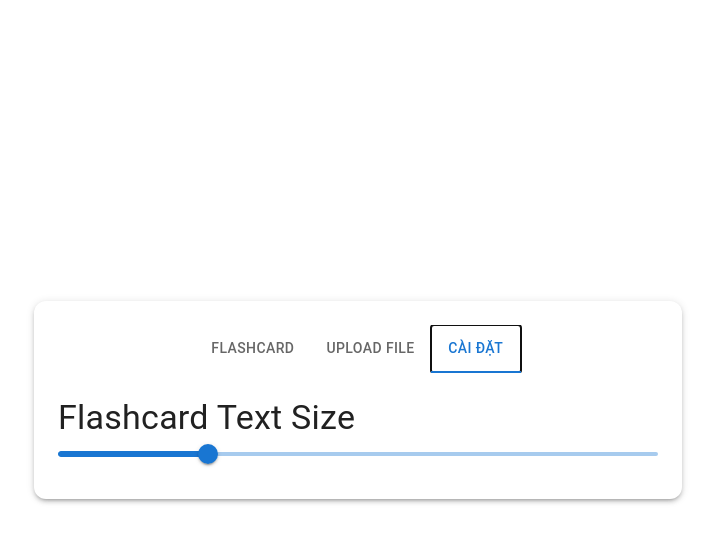
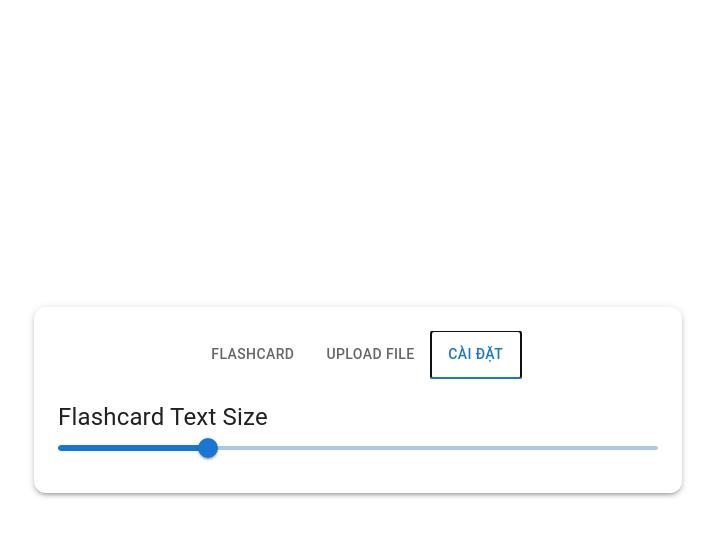
Before and after one commit to thuankhangho/btl-kncn, a React (Vite) app in the folder client/: page / in a window 1280 px wide. Both pictures are taken after a click on the tab "CÀI ĐẶT". Shown: the top 542 px of the page, without its empty margins (282-997 px from the left). Built offline with nearby package versions, Linux system fonts and the light colour scheme.

Commit message:
Fix textSize setting

```diff
--- a/client/src/components/flashcard.tsx
+++ b/client/src/components/flashcard.tsx
@@ -1,26 +1,22 @@
-import { useLocation } from 'react-router-dom';
+import { useLocation } from "react-router-dom";
 import { FlashcardArray } from "react-quizlet-flashcard";
-import { useEffect, useRef, useState } from 'react';
-
-
-interface FlashcardProps {
-  flashcardTextSize: number;
-}
+import { useEffect, useRef, useState } from "react";
 
 // Adjust the component function definition to include the new prop
-export default function Flashcard({ flashcardTextSize }: FlashcardProps) {
+export default function Flashcard() {
   const location = useLocation();
   const data = location.state.data;
   const input = data.split("\n");
+  const flashcardTextSize = location.state.textSize;
   const size = input.length;
 
   const res = input.map((element: string) => {
-    var temp = element.split('：');
+    var temp = element.split("：");
     return {
       frontHTML: temp[0],
-      backHTML: temp[1]
-    }
-  })
+      backHTML: temp[1],
+    };
+  });
 
   const [autoflip, setAutoflip] = useState(false);
   const [indexElement, setIndexElement] = useState(1);
@@ -30,22 +26,29 @@ export default function Flashcard({ flashcardTextSize }: FlashcardProps) {
   useEffect(() => {
     if (autoflip == false) return;
 
-    currentCardFlipRef.current()
+    currentCardFlipRef.current();
     const interval = setInterval(async () => {
-      controlRef.current.nextCard()
-      await delay(1000)
-      currentCardFlipRef.current()
+      controlRef.current.nextCard();
+      await delay(1000);
+      currentCardFlipRef.current();
       if (indexElement === size) {
         controlRef.current.resetArray();
-        setIndexElement(1)
+        setIndexElement(1);
       }
-    }, 2000)
+    }, 2000);
 
     return () => clearInterval(interval);
   });
 
   return (
-    <div style={{ display: 'flex', justifyContent: 'center', alignItems: 'center', height: '100vh' }}>
+    <div
+      style={{
+        display: "flex",
+        justifyContent: "center",
+        alignItems: "center",
+        height: "100vh",
+      }}
+    >
       <div className="storyContainer">
         <FlashcardArray
           cards={res}
@@ -67,24 +70,25 @@ export default function Flashcard({ flashcardTextSize }: FlashcardProps) {
             color: "black",
             fontSize: `${flashcardTextSize}rem`,
           }}
-          currentCardFlipRef={
-            autoflip ? currentCardFlipRef : undefined
-          }
-          forwardRef={
-            autoflip ? controlRef : undefined
-          }
+          currentCardFlipRef={autoflip ? currentCardFlipRef : undefined}
+          forwardRef={autoflip ? controlRef : undefined}
           onCardChange={(_id, index) => {
             setIndexElement(index);
           }}
         />
-        <button style={{ color: "white" }} onClick={() => {
-          setAutoflip(!autoflip)
-        }}>Toggle Autoflip</button>
+        <button
+          style={{ color: "white" }}
+          onClick={() => {
+            setAutoflip(!autoflip);
+          }}
+        >
+          Toggle Autoflip
+        </button>
       </div>
     </div>
   );
 }
 
 function delay(ms: number | undefined) {
-  return new Promise(resolve => setTimeout(resolve, ms));
+  return new Promise((resolve) => setTimeout(resolve, ms));
 }
--- a/client/src/components/input.tsx
+++ b/client/src/components/input.tsx
@@ -95,16 +95,24 @@
 //     </div>
 //   )
 // }
-import React, { useState, useCallback, useMemo } from 'react';
-import { Button, TextField, Tab, Tabs, Typography, Paper, Slider } from '@mui/material';
-import { Link } from 'react-router-dom';
-import { useDropzone } from 'react-dropzone';
+import React, { useState, useCallback, useMemo } from "react";
+import {
+  Button,
+  TextField,
+  Tab,
+  Tabs,
+  Typography,
+  Paper,
+  Slider,
+} from "@mui/material";
+import { Link } from "react-router-dom";
+import { useDropzone } from "react-dropzone";
 
 const Input: React.FC = () => {
-  const [input, setInput] = useState('');
+  const [input, setInput] = useState<string>("");
   const [flashcards, setFlashcards] = useState<string[]>([]);
   const [newFlashcards, setnewFlashcards] = useState<string[]>([]);
-  const [currentKanji, setCurrentKanji] = useState<string>('');
+  const [currentKanji, setCurrentKanji] = useState<string>("");
   const [myTimeout, setMyTimeout] = useState<number>(0);
   const [tabValue, setTabValue] = useState<number>(0);
   const [flashcardTextSize, setFlashcardTextSize] = useState<number>(1.5);
@@ -115,70 +123,69 @@ const Input: React.FC = () => {
 
   const baseStyle = {
     flex: 1,
-    display: 'flex',
-    flexDirection: 'column',
-    alignItems: 'center',
-    padding: '20px',
+    display: "flex",
+    flexDirection: "column",
+    alignItems: "center",
+    padding: "20px",
     borderWidth: 2,
     borderRadius: 2,
-    borderColor: '#eeeeee',
-    borderStyle: 'dashed',
-    backgroundColor: '#fafafa',
-    color: '#bdbdbd',
-    outline: 'none',
-    transition: 'border .24s ease-in-out'
+    borderColor: "#eeeeee",
+    borderStyle: "dashed",
+    backgroundColor: "#fafafa",
+    color: "#bdbdbd",
+    outline: "none",
+    transition: "border .24s ease-in-out",
   };
 
   const focusedStyle = {
-    borderColor: '#2196f3'
+    borderColor: "#2196f3",
   };
 
   const acceptStyle = {
-    borderColor: '#00e676'
+    borderColor: "#00e676",
   };
 
   const rejectStyle = {
-    borderColor: '#ff1744'
+    borderColor: "#ff1744",
   };
 
   function Accept(props) {
     const onDrop = useCallback((acceptedFiles: File[]) => {
       acceptedFiles.forEach((file: File) => {
-        const reader = new FileReader()
-        reader.onabort = () => console.log('file reading was aborted')
-        reader.onerror = () => console.log('file reading has failed')
+        const reader = new FileReader();
+        reader.onabort = () => console.log("file reading was aborted");
+        reader.onerror = () => console.log("file reading has failed");
         reader.onload = () => {
-          const binaryStr = reader.result as string
-          setInput(binaryStr)
-        }
-        reader.readAsText(file)
-      })
-
-    }, [])
+          const binaryStr = reader.result as string;
+          setInput(binaryStr);
+        };
+        reader.readAsText(file);
+      });
+    }, []);
     const {
       // acceptedFiles,
       getRootProps,
       getInputProps,
       isFocused,
       isDragAccept,
-      isDragReject
-    } = useDropzone({onDrop,
+      isDragReject,
+    } = useDropzone({
+      onDrop,
       accept: {
-        'text/plain': []
+        "text/plain": [],
       },
-      multiple: false
+      multiple: false,
     });
 
-    const style = useMemo(() => ({
-      ...baseStyle,
-      ...(isFocused ? focusedStyle : {}),
-      ...(isDragAccept ? acceptStyle : {}),
-      ...(isDragReject ? rejectStyle : {})
-    }), [
-      isFocused,
-      isDragAccept,
-      isDragReject
-    ]);
+    const style = useMemo(
+      () => ({
+        ...baseStyle,
+        ...(isFocused ? focusedStyle : {}),
+        ...(isDragAccept ? acceptStyle : {}),
+        ...(isDragReject ? rejectStyle : {}),
+      }),
+      [isFocused, isDragAccept, isDragReject]
+    );
 
     return (
       <div className="container">
@@ -189,7 +196,6 @@ const Input: React.FC = () => {
       </div>
     );
   }
-
 
   // const handleSubmit = (event: React.FormEvent) => {
   //   event.preventDefault();
@@ -221,15 +227,29 @@ const Input: React.FC = () => {
   // };
 
   return (
-    <div style={{ display: 'flex', justifyContent: 'center', alignItems: 'center', height: '100vh' }}>
-      <Paper elevation={3} style={{ width: '600px', padding: '24px', borderRadius: '12px' }}>
-        <Tabs value={tabValue} onChange={(e, newValue) => setTabValue(newValue)} centered>
+    <div
+      style={{
+        display: "flex",
+        justifyContent: "center",
+        alignItems: "center",
+        height: "100vh",
+      }}
+    >
+      <Paper
+        elevation={3}
+        style={{ width: "600px", padding: "24px", borderRadius: "12px" }}
+      >
+        <Tabs
+          value={tabValue}
+          onChange={(e, newValue) => setTabValue(newValue)}
+          centered
+        >
           <Tab label="Flashcard" />
           <Tab label="Upload file" />
           <Tab label="Cài đặt" />
         </Tabs>
         {tabValue === 0 && (
-          <form style={{ marginTop: '24px' }}>
+          <form style={{ marginTop: "24px" }}>
             <TextField
               id="kanjiinput"
               label="Nhập vào chuỗi các Hán Tự cách nhau bởi ・"
@@ -237,25 +257,56 @@ const Input: React.FC = () => {
               multiline
               fullWidth
               margin="normal"
-              sx={{ mb: 2, '& .MuiInputBase-input': { fontSize: `${flashcardTextSize}rem`, height: '100px' } }}
+              sx={{
+                mb: 2,
+                "& .MuiInputBase-input": {
+                  height: "100px",
+                },
+              }}
               onChange={(e) => setInput(e.target.value)}
             />
-            <Button variant="contained" color="primary" style={{ marginTop: '16px' }}>
-              <Link to="flashcard" state={{ data: input, flashcardTextSize }} style={{ color: 'white' }}>Bắt đầu</Link>
+            <Button
+              variant="contained"
+              color="primary"
+              style={{ marginTop: "16px" }}
+            >
+              <Link
+                to="flashcard"
+                state={{ data: input, textSize: flashcardTextSize }}
+                style={{ color: "white" }}
+              >
+                Bắt đầu
+              </Link>
             </Button>
           </form>
         )}
         {tabValue === 1 && (
           <form onSubmit={handleSubmit}>
             <Accept />
-            <Button variant="contained" color="primary" style={{ marginTop: '16px' }}>
-              <Link to="flashcard" state={{ data: input }} style={{ color: 'white' }}>Bắt đầu</Link>
+            <Button
+              variant="contained"
+              color="primary"
+              style={{ marginTop: "16px" }}
+            >
+              <Link
+                to="flashcard"
+                state={{ data: input }}
+                style={{ color: "white" }}
+              >
+                Bắt đầu
+              </Link>
             </Button>
           </form>
         )}
         {tabValue === 2 && (
           <div>
-            <Typography variant="h4" style={{ marginTop: '24px' }}>
+            <Typography
+              variant="h4"
+              style={{
+                marginTop: "24px",
+                fontSize: `${flashcardTextSize}rem`,
+              }}
+            >
               Flashcard Text Size
             </Typography>
             <Slider
```
